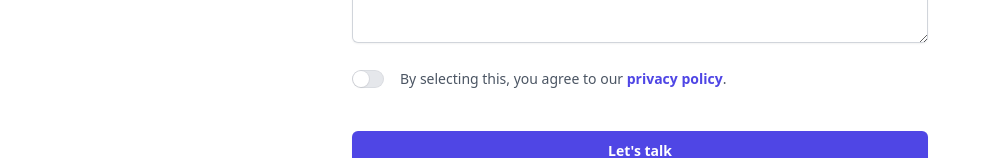
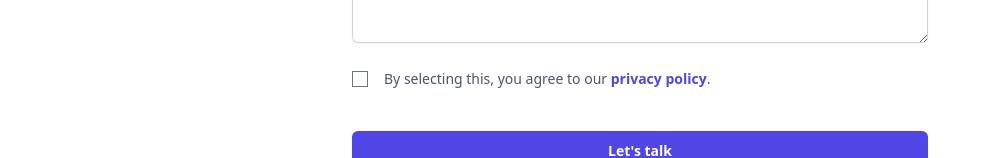
Before and after one commit to Sohel-786/LMS, a React (Vite) app in the folder client/: page /contact in a window 1280 px wide. Shown: the part 645-803 px from the top of the page, without its empty margins (0-991 px from the left). Built offline with nearby package versions, Linux system fonts and the light colour scheme.

Commit message:
working on contact page

```diff
--- a/client/src/pages/Contact.jsx
+++ b/client/src/pages/Contact.jsx
@@ -10,7 +10,10 @@ function Contact() {
         >
           <div
             className="relative left-1/2 -z-10 aspect-[1155/678] w-[36.125rem] max-w-none -translate-x-1/2 rotate-[30deg] bg-gradient-to-tr from-[#ff80b5] to-[#9089fc] opacity-30 sm:left-[calc(50%-40rem)] sm:w-[72.1875rem]"
-            style={{clipPath: "polygon(74.1% 44.1%, 100% 61.6%, 97.5% 26.9%, 85.5% 0.1%, 80.7% 2%, 72.5% 32.5%, 60.2% 62.4%, 52.4% 68.1%, 47.5% 58.3%, 45.2% 34.5%, 27.5% 76.7%, 0.1% 64.9%, 17.9% 100%, 27.6% 76.8%, 76.1% 97.7%, 74.1% 44.1%)"}}
+            style={{
+              clipPath:
+                "polygon(74.1% 44.1%, 100% 61.6%, 97.5% 26.9%, 85.5% 0.1%, 80.7% 2%, 72.5% 32.5%, 60.2% 62.4%, 52.4% 68.1%, 47.5% 58.3%, 45.2% 34.5%, 27.5% 76.7%, 0.1% 64.9%, 17.9% 100%, 27.6% 76.8%, 76.1% 97.7%, 74.1% 44.1%)",
+            }}
           ></div>
         </div>
         <div className="mx-auto max-w-2xl text-center">
@@ -138,25 +141,13 @@ function Contact() {
             </div>
             <div className="flex gap-x-4 sm:col-span-2">
               <div className="flex h-6 items-center">
-                <button
-                  type="button"
-                  className="bg-gray-200 flex w-8 flex-none cursor-pointer rounded-full p-px ring-1 ring-inset ring-gray-900/5 transition-colors duration-200 ease-in-out focus-visible:outline focus-visible:outline-2 focus-visible:outline-offset-2 focus-visible:outline-indigo-600"
-                  role="switch"
-                  aria-checked="false"
-                  aria-labelledby="switch-1-label"
-                >
-                  <span className="sr-only">Agree to policies</span>
-                  <span
-                    aria-hidden="true"
-                    className="translate-x-0 h-4 w-4 transform rounded-full bg-white shadow-sm ring-1 ring-gray-900/5 transition duration-200 ease-in-out"
-                  ></span>
-                </button>
+                <input type="checkbox" />
               </div>
               <label
                 className="text-sm leading-6 text-gray-600"
                 id="switch-1-label"
               >
-                By selecting this, you agree to our {" "}
+                By selecting this, you agree to our{" "}
                 <a href="#" className="font-semibold text-indigo-600">
                   privacy&nbsp;policy
                 </a>
```
